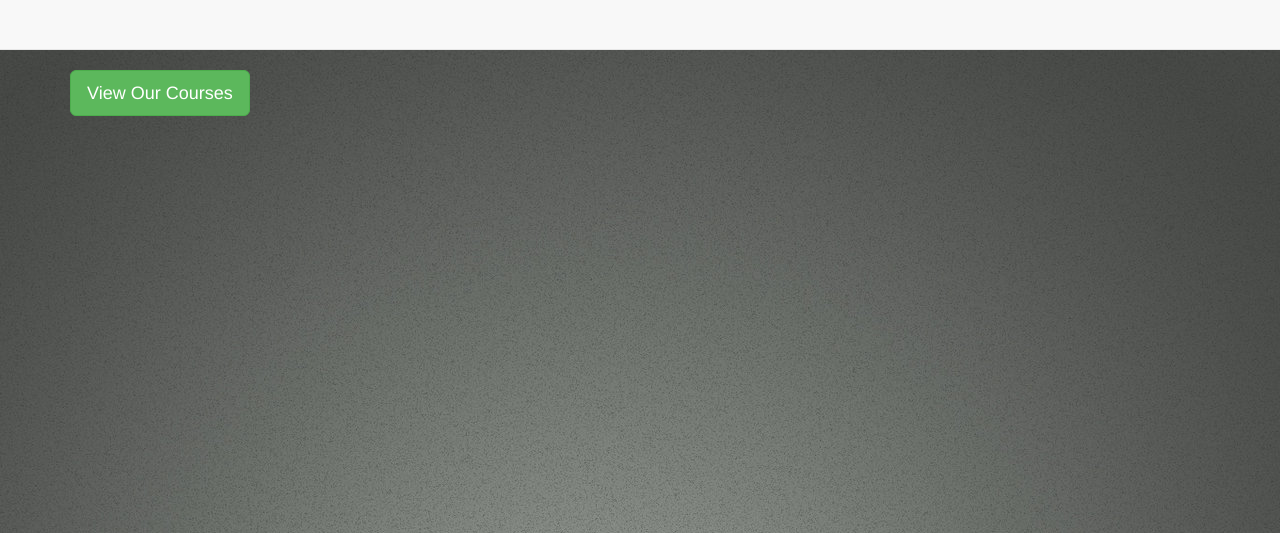
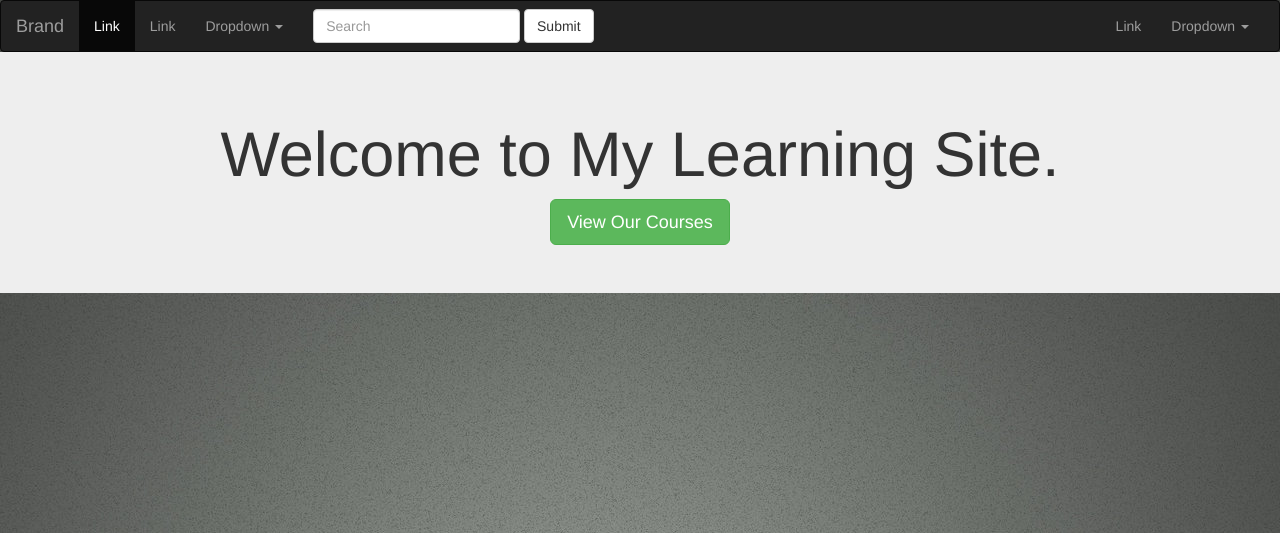
Before and after one commit to DavidMwangi/learning_site, a Django app: page / in a window 1280 px wide. Shown: the top 533 px of the page. Run offline with Django 3.2, Linux system fonts and the light colour scheme; some libraries are stand-ins or nearby versions.

Commit message:
jumbotron class

```diff
--- a/home_page/static/style.css
+++ b/home_page/static/style.css
@@ -2,3 +2,8 @@ body {
 
     background: url(images/background.jpg) no-repeat center top;
 }
+
+.navbar{
+
+    margin-bottom: 0;
+}
--- a/home_page/templates/home_page/home_page.html
+++ b/home_page/templates/home_page/home_page.html
@@ -5,25 +5,79 @@
 <head>
     <meta http-equiv="Content-Type" content="text/html;charset=UTF-8">
 
-    <link rel="stylesheet" type="text/css" href="{% static 'style.css' %}">
-
     <link rel="stylesheet" type="text/css" href="{% static 'bootstrap.min.css' %}">
 
+    <link rel="stylesheet" type="text/css" href="{% static 'style.css' %}">
 
     <title>Home Page</title>
 </head>
 <body>
 
-    <nav class="navbar navbar-default navbar-static-top text-center" role="navigation">
+    <nav class="navbar navbar-inverse">
+      <div class="container-fluid">
+        <!-- Brand and toggle get grouped for better mobile display -->
+        <div class="navbar-header">
+          <button type="button" class="navbar-toggle collapsed" data-toggle="collapse" data-target="#bs-example-navbar-collapse-1" aria-expanded="false">
+            <span class="sr-only">Toggle navigation</span>
+            <span class="icon-bar"></span>
+            <span class="icon-bar"></span>
+            <span class="icon-bar"></span>
+          </button>
+          <a class="navbar-brand" href="#">Brand</a>
+        </div>
+
+        <!-- Collect the nav links, forms, and other content for toggling -->
+        <div class="collapse navbar-collapse" id="bs-example-navbar-collapse-1">
+          <ul class="nav navbar-nav">
+            <li class="active"><a href="#">Link <span class="sr-only">(current)</span></a></li>
+            <li><a href="#">Link</a></li>
+            <li class="dropdown">
+              <a href="#" class="dropdown-toggle" data-toggle="dropdown" role="button" aria-haspopup="true" aria-expanded="false">Dropdown <span class="caret"></span></a>
+              <ul class="dropdown-menu">
+                <li><a href="#">Action</a></li>
+                <li><a href="#">Another action</a></li>
+                <li><a href="#">Something else here</a></li>
+                <li role="separator" class="divider"></li>
+                <li><a href="#">Separated link</a></li>
+                <li role="separator" class="divider"></li>
+                <li><a href="#">One more separated link</a></li>
+              </ul>
+            </li>
+          </ul>
+          <form class="navbar-form navbar-left">
+            <div class="form-group">
+              <input type="text" class="form-control" placeholder="Search">
+            </div>
+            <button type="submit" class="btn btn-default">Submit</button>
+          </form>
+          <ul class="nav navbar-nav navbar-right">
+            <li><a href="#">Link</a></li>
+            <li class="dropdown">
+              <a href="#" class="dropdown-toggle" data-toggle="dropdown" role="button" aria-haspopup="true" aria-expanded="false">Dropdown <span class="caret"></span></a>
+              <ul class="dropdown-menu">
+                <li><a href="#">Action</a></li>
+                <li><a href="#">Another action</a></li>
+                <li><a href="#">Something else here</a></li>
+                <li role="separator" class="divider"></li>
+                <li><a href="#">Separated link</a></li>
+              </ul>
+            </li>
+          </ul>
+        </div><!-- /.navbar-collapse -->
+      </div><!-- /.container-fluid -->
+    </nav>
 
 
+    <div class="jumbotron text-center" >
 
-    </nav>
+        <div class="container">
 
-    <div class="container">
+            <h1>Welcome to My Learning Site.</h1>
 
-        <a href="courses/" class="btn btn-success pull-left text-primary btn-lg"  role="button">View Our Courses</a>
+            <a href="courses/" class="btn btn-success pull-center text-primary btn-lg"  role="button">View Our Courses</a>
+        </div>
     </div>
+
 
 </body>
 </html>
```
